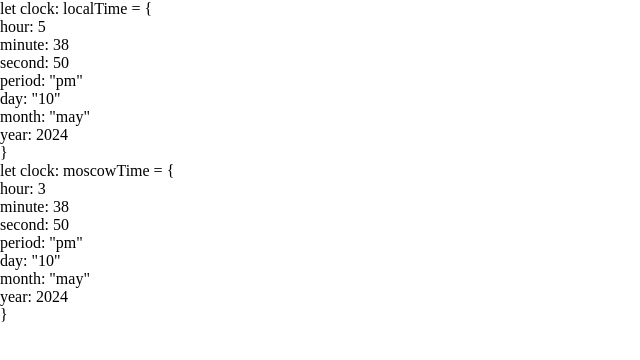
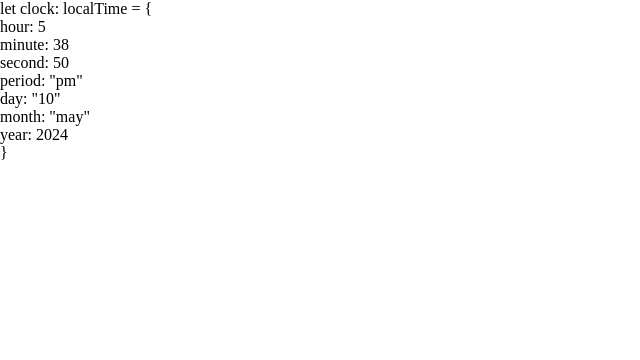
Before and after one commit to GoshaLebowski/clock-for-wallpaper-on-the-computer, a React (Vite) app in the folder frontend/: page / in a window 1280 px wide. Shown: the top 360 px of the page, without its empty margins (0-640 px from the left). Built offline with nearby package versions, Linux system fonts and the light colour scheme.

Commit message:
the function of working with the clock for Moscow

```diff
--- a/frontend/src/components/index.tsx
+++ b/frontend/src/components/index.tsx
@@ -5,11 +5,6 @@ export const Clock: React.FC<ClockProps> = ({clock}): JSX.Element => {
         const savedClockLt = localStorage.getItem('clockLt');
         return savedClockLt ? JSON.parse(savedClockLt) : clock;
     });
-
-    const [currentClockMt, setCurrentClockMt] = useState<IClock>(() => {
-        const savedClockMt = localStorage.getItem('clockMt');
-        return savedClockMt ? JSON.parse(savedClockMt) : clock;
-    })
 
     useEffect(() => {
         const intervalLt = setInterval(() => {
@@ -27,24 +22,8 @@ export const Clock: React.FC<ClockProps> = ({clock}): JSX.Element => {
             localStorage.setItem('clockLt', JSON.stringify(newClockLt));
         }, 1000);
 
-        const intervalMt = setInterval(() => {
-            const dateMt = new Date();
-            const newClockMt: IClock = {
-                hour: (dateMt.getHours() % 12) - 2 || 12,
-                minute: dateMt.getMinutes(),
-                second: dateMt.getSeconds(),
-                period: dateMt.getHours() < 12 ? 'am' : 'pm',
-                day: dateMt.getDate(),
-                month: dateMt.toLocaleDateString('en', {month: 'long'}).toLowerCase(),
-                year: dateMt.getFullYear()
-            }
-            setCurrentClockMt(newClockMt);
-            localStorage.setItem('clockMt', JSON.stringify(newClockMt));
-        }, 1000)
-
         return () => {
             clearInterval(intervalLt);
-            clearInterval(intervalMt);
         };
     }, []);
 
@@ -63,19 +42,6 @@ export const Clock: React.FC<ClockProps> = ({clock}): JSX.Element => {
                 </div>
                 <div>{`}`}</div>
             </div>
-            <div>
-                <div>{`let clock: moscowTime = {`}</div>
-                <div>
-                    <p>{`hour: ${currentClockMt.hour}`}</p>
-                    <p>{`minute: ${currentClockMt.minute}`}</p>
-                    <p>{`second: ${currentClockMt.second}`}</p>
-                    <p>{`period: "${currentClockMt.period}"`}</p>
-                    <p>{`day: "${currentClockMt.day}"`}</p>
-                    <p>{`month: "${currentClockMt.month}"`}</p>
-                    <p>{`year: ${currentClockMt.year}`}</p>
-                </div>
-                <div>{`}`}</div>
-            </div>
         </div>
     );
 };
```
